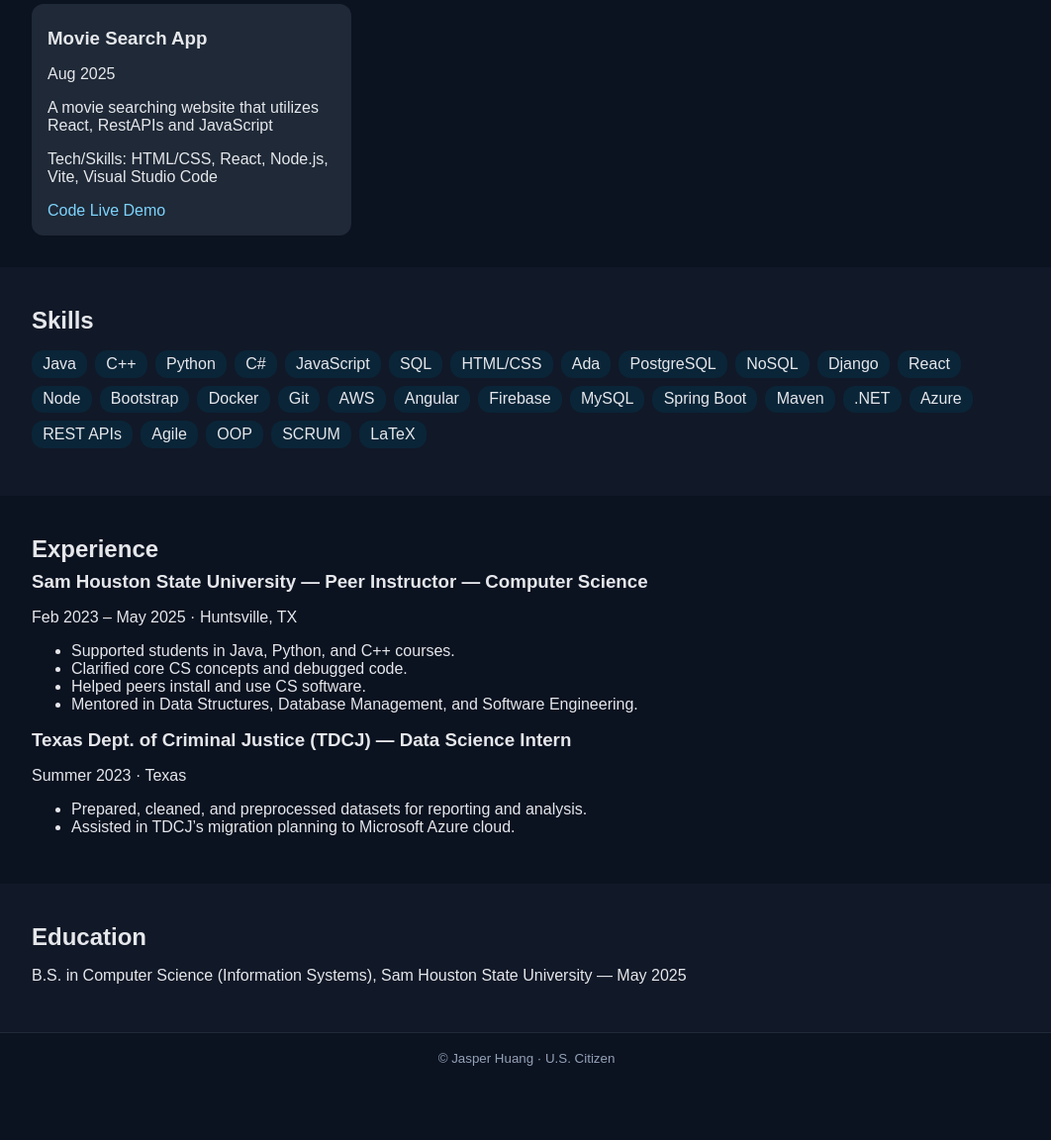
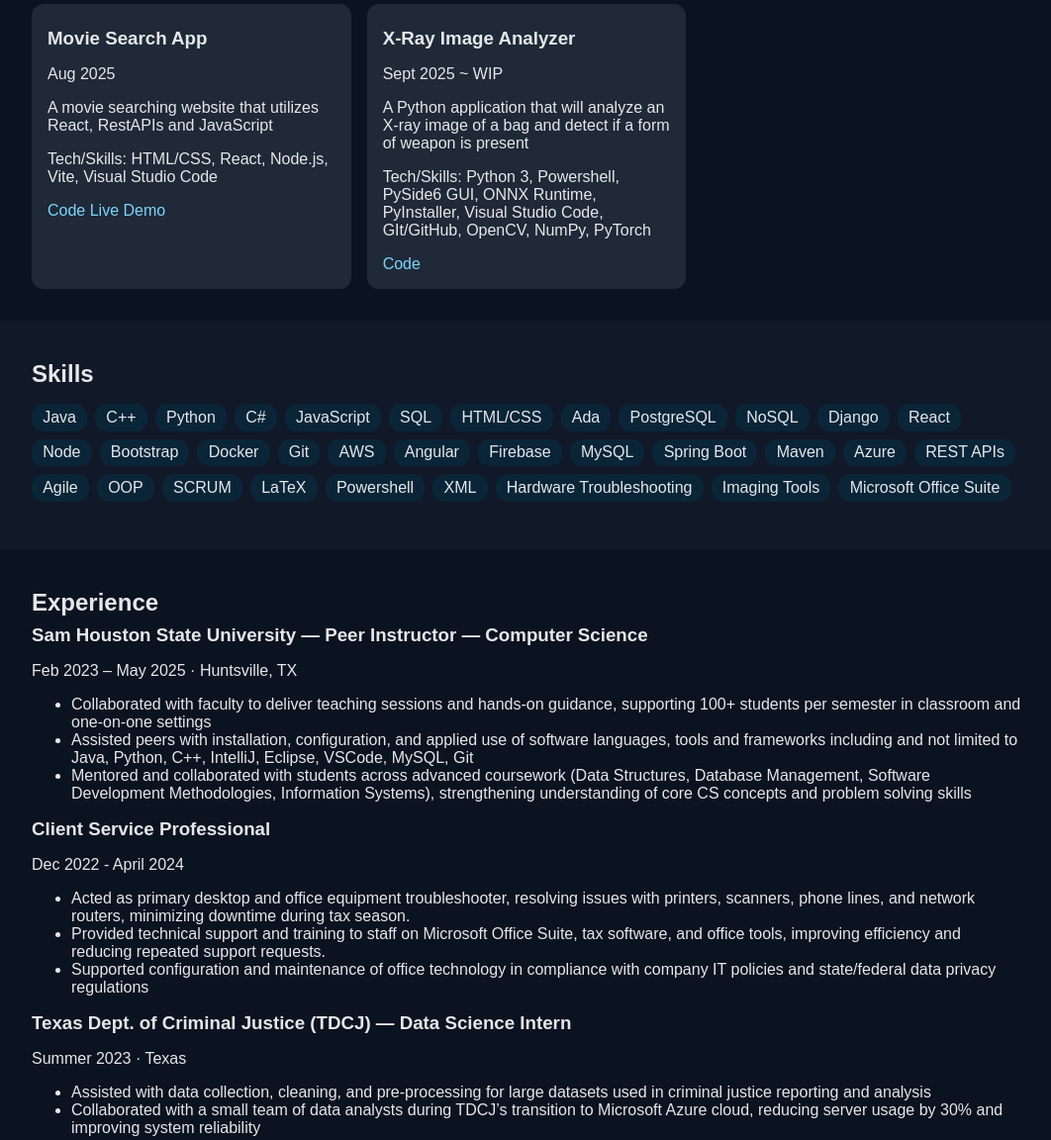
Before and after one commit to Penble1109/Penble1109.github.io, a plain HTML site: page index.html in a window 1280 px wide. Shown: the part 653-1805 px from the top of the page at 99% size, without its empty margins (108-1170 px from the left). Before the commit the page ends 1747 px from the top, so only its background shows below. Drawn offline with Linux system fonts and the light colour scheme.

Commit message:
UPdated most recent projects and refined professional experience

```diff
--- a/index.html
+++ b/index.html
@@ -56,13 +56,26 @@
         <a href="https://github.com/Penble1109/Library-Catalog-System" target="_blank">Code</a>
         <a href="https://movie-search-ashy-theta.vercel.app/" target="_blank">Live Demo</a>
       </article>
+      <article class="card">
+        <h3>X-Ray Image Analyzer</h3>
+        <p class="meta">Sept 2025 ~ WIP</p>
+        <p>A Python application that will analyze an X-ray image of a bag and detect if a form of weapon is present</p>
+        <p class="meta">Tech/Skills: Python 3, Powershell, PySide6 GUI, ONNX Runtime, PyInstaller, Visual Studio Code, GIt/GitHub, OpenCV, NumPy, PyTorch </p>
+        <a href="https://github.com/Penble1109/xray-image-analyzer" target="_blank">Code</a>
+      </article>
     </div>
   </div>
 </section>
 
 <section id="skills" class="section alt">
   <div class="container"><h2>Skills</h2><ul class="tags">
-    <li>Java</li><li>C++</li><li>Python</li><li>C#</li><li>JavaScript</li><li>SQL</li><li>HTML/CSS</li><li>Ada</li><li>PostgreSQL</li><li>NoSQL</li><li>Django</li><li>React</li><li>Node</li><li>Bootstrap</li><li>Docker</li><li>Git</li><li>AWS</li><li>Angular</li><li>Firebase</li><li>MySQL</li><li>Spring Boot</li><li>Maven</li><li>.NET</li><li>Azure</li><li>REST APIs</li><li>Agile</li><li>OOP</li><li>SCRUM</li><li>LaTeX</li>
+    <li>Java</li><li>C++</li><li>Python</li><li>C#</li><li>JavaScript</li>
+    <li>SQL</li><li>HTML/CSS</li><li>Ada</li><li>PostgreSQL</li><li>NoSQL</li>
+    <li>Django</li><li>React</li><li>Node</li><li>Bootstrap</li><li>Docker</li>
+    <li>Git</li><li>AWS</li><li>Angular</li><li>Firebase</li><li>MySQL</li><li>Spring Boot</li>
+    <li>Maven</li><li>Azure</li><li>REST APIs</li><li>Agile</li><li>OOP</li>
+    <li>SCRUM</li><li>LaTeX</li><li>Powershell</li><li>XML</li><li>Hardware Troubleshooting</li>
+    <li>Imaging Tools</li><li>Microsoft Office Suite</li>
     </ul>
   </div></section><section id='experience' class='section'>
     <div class='container'><h2>Experience</h2>
@@ -70,18 +83,34 @@
         <h3>Sam Houston State University — Peer Instructor — Computer Science</h3>
         <p class='meta'>Feb 2023 – May 2025 · Huntsville, TX</p>
         <ul>
-          <li>Supported students in Java, Python, and C++ courses.</li>
-          <li>Clarified core CS concepts and debugged code.</li>
-          <li>Helped peers install and use CS software.</li>
-          <li>Mentored in Data Structures, Database Management, and Software Engineering.</li>
+          <li>Collaborated with faculty to deliver teaching sessions and hands-on guidance, supporting 100+
+              students per semester in classroom and one-on-one settings</li>
+          <li>Assisted peers with installation, configuration, and applied use of software languages, tools
+              and frameworks including and not limited to Java, Python, C++, IntelliJ, Eclipse, VSCode,
+              MySQL, Git</li>
+          <li>Mentored and collaborated with students across advanced coursework (Data Structures, Database
+              Management, Software Development Methodologies, Information Systems), strengthening understanding of core CS concepts and problem solving skills</li>
+        </ul>
+      </article>
+      <article>
+        <h3>Client Service Professional</h3>
+        <p class='meta'>Dec 2022 - April 2024</p>
+        <ul>
+          <li>Acted as primary desktop and office equipment troubleshooter, resolving issues with printers, scanners, phone
+              lines, and network routers, minimizing downtime during tax season.</li>
+          <li>Provided technical support and training to staff on Microsoft Office Suite, tax software, and office tools,
+              improving efficiency and reducing repeated support requests.</li>
+          <li>Supported configuration and maintenance of office technology in compliance with company IT policies and
+              state/federal data privacy regulations</li>
         </ul>
       </article>
       <article>
         <h3>Texas Dept. of Criminal Justice (TDCJ) — Data Science Intern</h3>
         <p class='meta'>Summer 2023 · Texas</p>
         <ul>
-          <li>Prepared, cleaned, and preprocessed datasets for reporting and analysis.</li>
-          <li>Assisted in TDCJ’s migration planning to Microsoft Azure cloud.</li>
+          <li>Assisted with data collection, cleaning, and pre-processing for large datasets used in criminal justice reporting and analysis</li>
+          <li>Collaborated with a small team of data analysts during TDCJ’s transition to Microsoft Azure
+            cloud, reducing server usage by 30% and improving system reliability</li>
         </ul>
       </article>
     </div>
```
